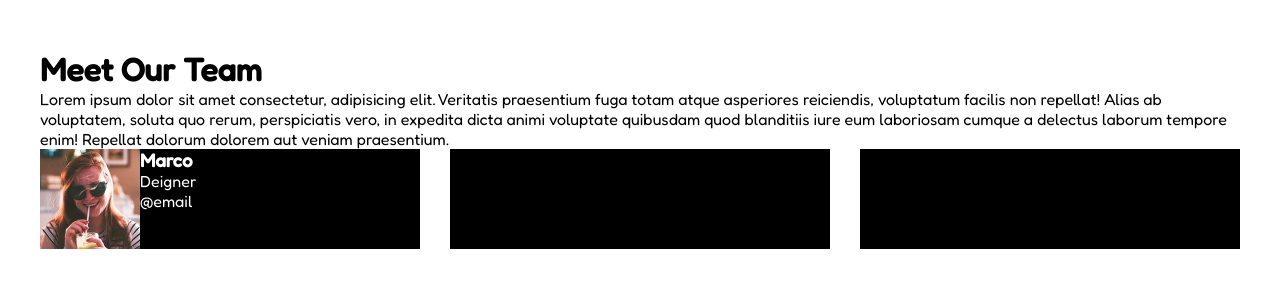
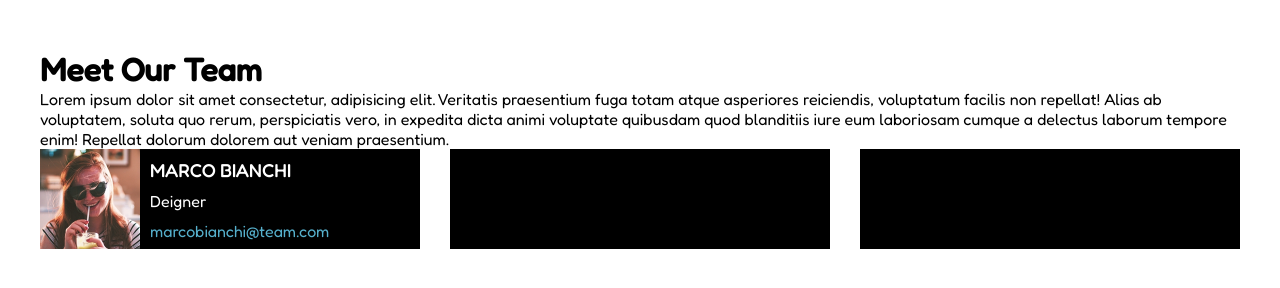
Before and after one commit to Roberto-Larivera/html-css-float-cards, a plain HTML site: page index.html in a window 1280 px wide. Drawn offline with Linux system fonts and the light colour scheme.

Commit message:
-Creazione stile card

```diff
--- a/css/style.css
+++ b/css/style.css
@@ -10,12 +10,7 @@ body{
     margin: 50px auto;
     font-family: 'Fredoka', sans-serif;
 }
-.text-card{
-    color:white;
-}
-h3{
 
-}
 .clearfix::after{
     content: "";
     display: table;
@@ -45,3 +40,19 @@ img{
     height: 100px;
 
 }
+
+/* CARD  */
+.text-card{
+    color:white;
+}
+.text-card p:nth-child(3){
+    color: #56b0cc;
+}
+
+.text-card p{
+    margin: 10px;
+}
+h3{
+    font-weight: 500;
+    margin: 10px;
+}
--- a/index.html
+++ b/index.html
@@ -34,14 +34,14 @@
                         <img src="img/female1.png" alt="">
                     </div>
                     <div class="text-card float-left">
-                        <h3>
-                            Marco
+                        <h3 class="">
+                            MARCO BIANCHI
                         </h3>
-                        <p>
+                        <p class="">
                             Deigner
                         </p>
-                        <p>
-                            @email
+                        <p class="">
+                            marcobianchi@team.com
                         </p>
                     </div>
                 </div>
```
